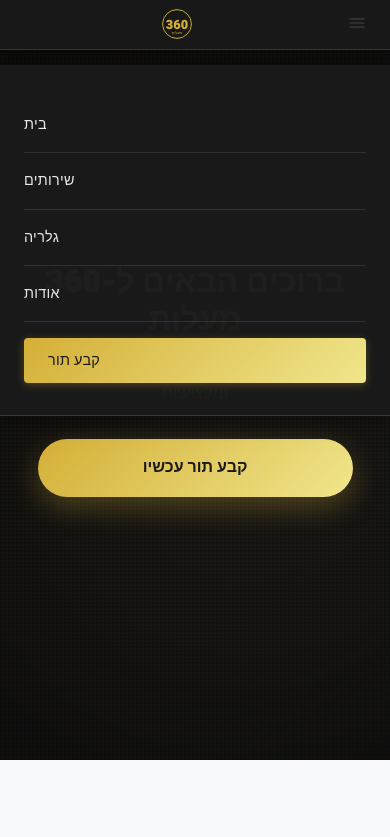
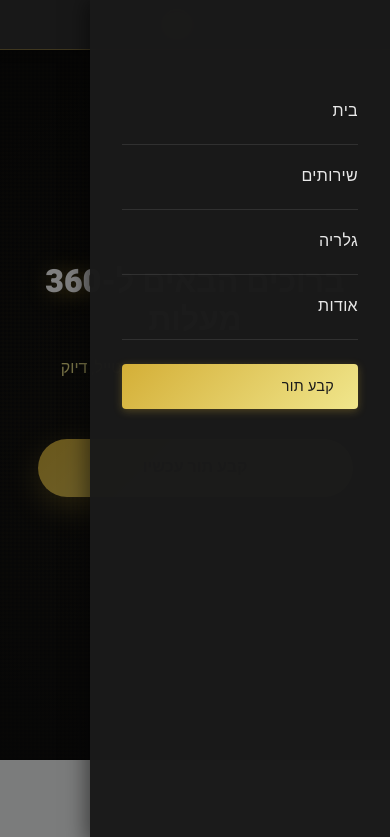
Before and after one commit to Kadurrex/360-Barbershop, a website: page index.html in a window 390 px wide. Both pictures are taken after a click on the button "תפריט". Shown: the top 837 px of the page. Drawn offline with Linux system fonts and the light colour scheme; no server answers.

Commit message:
Implement Shopify-style mobile sidebar menu - slides from right with overlay

```diff
--- a/script.js
+++ b/script.js
@@ -1,18 +1,20 @@
 // Set minimum date to today
-// Mobile Menu Toggle
+// Mobile Menu Toggle - Shopify Style
 const menuToggle = document.querySelector('.menu-toggle');
 const navMenu = document.querySelector('.nav-menu');
 
 menuToggle.addEventListener('click', () => {
     navMenu.classList.toggle('active');
     menuToggle.classList.toggle('active');
+    document.body.classList.toggle('menu-open');
 });
 
-// Close menu when clicking outside
+// Close menu when clicking outside (on overlay)
 document.addEventListener('click', (e) => {
-    if (!e.target.closest('.nav-menu') && !e.target.closest('.menu-toggle')) {
+    if (!e.target.closest('.nav-menu') && !e.target.closest('.menu-toggle') && navMenu.classList.contains('active')) {
         navMenu.classList.remove('active');
         menuToggle.classList.remove('active');
+        document.body.classList.remove('menu-open');
     }
 });
 
@@ -21,6 +23,7 @@ document.querySelectorAll('.nav-menu a').forEach(link => {
     link.addEventListener('click', () => {
         navMenu.classList.remove('active');
         menuToggle.classList.remove('active');
+        document.body.classList.remove('menu-open');
     });
 });
 
--- a/styles.css
+++ b/styles.css
@@ -597,7 +597,7 @@ section {
     color: #999;
 }
 
-/* Mobile Navigation */
+/* Mobile Navigation - Shopify Sidebar Style */
 @media (max-width: 768px) {
     .navbar .container {
         grid-template-columns: auto 1fr auto;
@@ -613,36 +613,36 @@ section {
         grid-column: 2;
     }
 
+    /* Sidebar Menu */
     .nav-menu {
         position: fixed;
-        top: -100%;
-        right: 0;
-        left: 0;
+        top: 0;
+        right: -100%;
+        width: 300px;
+        height: 100vh;
         background: rgba(26, 26, 26, 0.98);
         backdrop-filter: blur(10px);
-        padding: 2rem 1.5rem;
-        transition: top 0.3s ease;
-        box-shadow: 0 4px 20px rgba(0, 0, 0, 0.5);
-        border-bottom: 1px solid rgba(212, 175, 55, 0.2);
-        z-index: 999;
-        grid-column: 1 / -1;
-        justify-self: stretch;
+        padding: 5rem 2rem 2rem 2rem;
+        transition: right 0.3s cubic-bezier(0.4, 0, 0.2, 1);
+        box-shadow: -4px 0 20px rgba(0, 0, 0, 0.5);
+        z-index: 1001;
+        overflow-y: auto;
+        flex-direction: column;
+        gap: 0;
+        align-items: stretch;
+        grid-column: unset;
+        justify-self: unset;
     }
 
     .nav-menu.active {
-        top: 65px;
-    }
-
-    .nav-menu {
-        flex-direction: column;
-        gap: 0;
-        align-items: stretch;
+        right: 0;
     }
 
     .nav-menu a {
-        padding: 1rem 0;
+        padding: 1.2rem 0;
         border-bottom: 1px solid rgba(255, 255, 255, 0.1);
-        text-align: left;
+        text-align: right;
+        font-size: 1rem;
     }
 
     .nav-menu a::after {
@@ -650,14 +650,34 @@ section {
     }
 
     .btn-nav {
-        margin-top: 1rem;
+        margin-top: 1.5rem;
         text-align: center;
         border: none !important;
+        display: block;
+        width: 100%;
     }
 
     .nav-brand svg {
         width: 40px;
         height: 40px;
+    }
+
+    /* Overlay when menu is open */
+    body.menu-open::before {
+        content: '';
+        position: fixed;
+        top: 0;
+        left: 0;
+        right: 0;
+        bottom: 0;
+        background: rgba(0, 0, 0, 0.5);
+        z-index: 1000;
+        animation: fadeIn 0.3s ease;
+    }
+
+    @keyframes fadeIn {
+        from { opacity: 0; }
+        to { opacity: 1; }
     }
 
     /* Mobile Hero */
```
